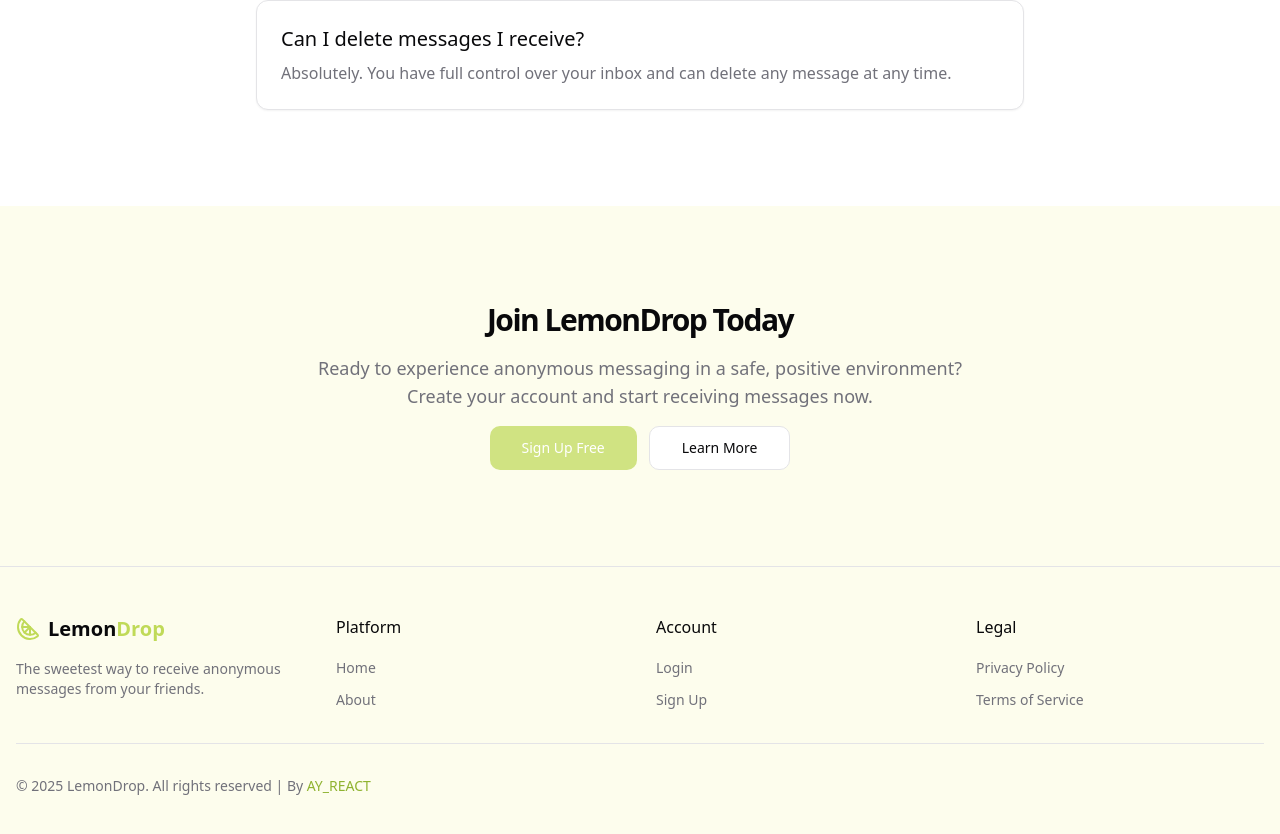
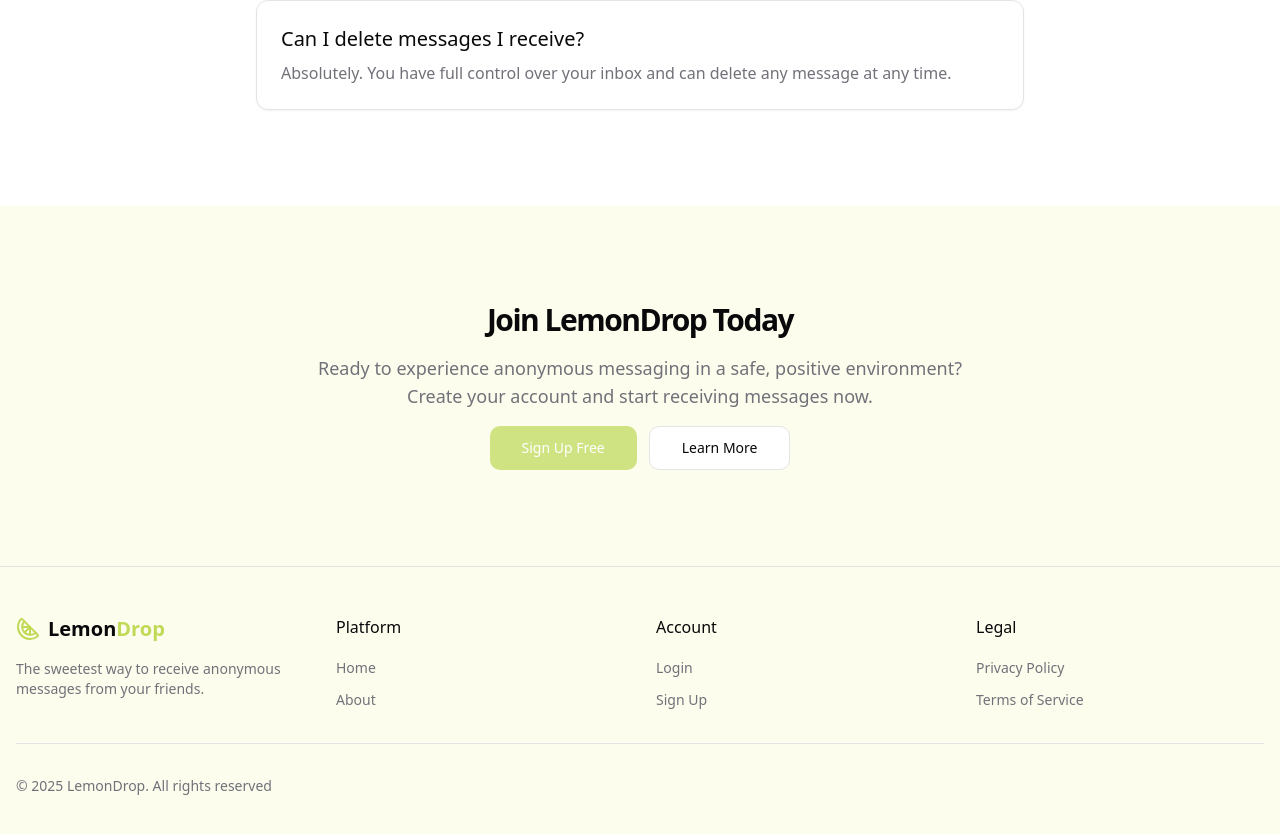
Before and after one commit to ayreact/LemonDrop, a React (Vite) app: page /about in a window 1280 px wide. Shown: the part 1895-2729 px from the top of the page. Built offline with nearby package versions, Linux system fonts and the light colour scheme; no server answers.

Commit message:
Updated footer

```diff
--- a/src/components/Footer.tsx
+++ b/src/components/Footer.tsx
@@ -9,7 +9,7 @@ const socialLinks = {
   instagram: "https://www.instagram.com/ay_react",
   twitter: "https://x.com/ay_react",
   tiktok: "https://tiktok.com/@ay_react",
-  github: "https://github.com/ayreact",
+  github: "https://github.com/ayreact/LemonDrop",
 };
 
 const SocialLinks = () => (
@@ -131,7 +131,7 @@ const Footer: React.FC = () => {
 
         <div className="border-t mt-8 pt-8 flex flex-col md:flex-row justify-between items-center">
           <p className="text-sm text-muted-foreground">
-            © {new Date().getFullYear()} LemonDrop. All rights reserved | By <Link className='text-lemon-500 hover:underline' to="https://ayreact-portfolio.onrender.com">AY_REACT</Link>
+            © {new Date().getFullYear()} LemonDrop. All rights reserved
           </p>
           <SocialLinks />
         </div>
```
